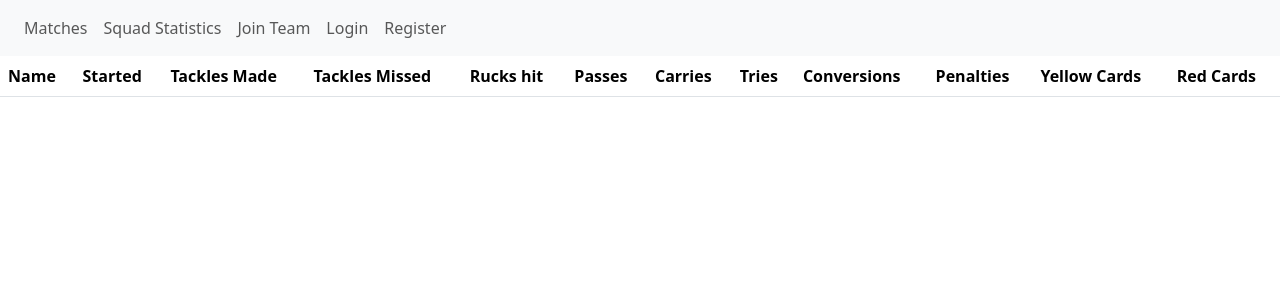
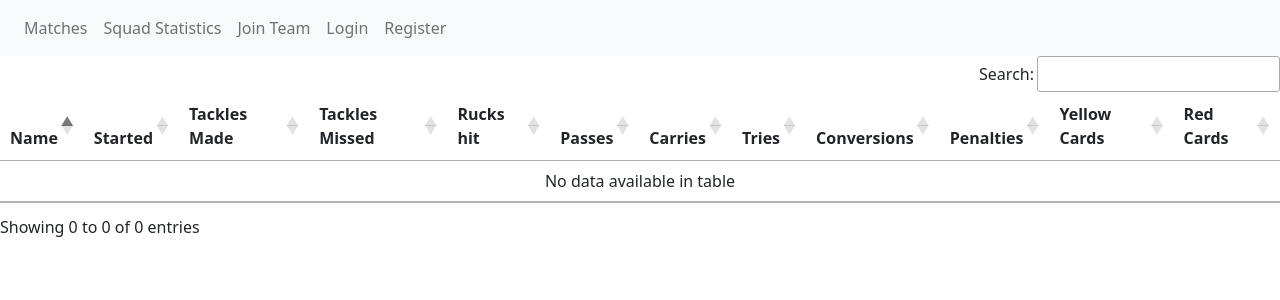
Before and after one commit to danielaldham/rugbystats, a Django app: page /match_stats/3/ in a window 1280 px wide. Shown: the top 300 px of the page. Run offline with Django 4.2, Linux system fonts and the light colour scheme; data comes from the database, SQL or seed files in the repository; lists and menus that the app fills with data are empty; some libraries are stand-ins or nearby versions.

Commit message:
added datatables to stats pages

```diff
--- a/rugbystats/stats/templates/base.html
+++ b/rugbystats/stats/templates/base.html
@@ -3,8 +3,17 @@
   <head>
     <meta charset="utf-8">
     <meta name="viewport" content="width=device-width, initial-scale=1">
+    <script src="https://code.jquery.com/jquery-3.6.0.min.js"></script>
     <title>Rugby Stats</title>
     <link href="https://cdn.jsdelivr.net/npm/bootstrap@5.3.0-alpha1/dist/css/bootstrap.min.css" rel="stylesheet" integrity="sha384-GLhlTQ8iRABdZLl6O3oVMWSktQOp6b7In1Zl3/Jr59b6EGGoI1aFkw7cmDA6j6gD" crossorigin="anonymous">
+    <link rel="stylesheet" type="text/css" href="https://cdn.datatables.net/1.13.1/css/jquery.dataTables.min.css">
+    <link rel="stylesheet" type="text/css" href="https://cdnjs.cloudflare.com/ajax/libs/twitter-bootstrap/5.2.0/css/bootstrap.min.css">
+    <script type="text/javascript" charset="utf8" src="https://cdn.datatables.net/1.13.1/js/jquery.dataTables.min.js"></script>
+    <script type="text/javascript" charset="utf8" src="https://cdn.datatables.net/1.13.1/js/dataTables.bootstrap5.min.js"></script>
+    <link rel="stylesheet" type="text/css" href="https://cdn.datatables.net/v/bs5/dt-1.10.22/datatables.min.css"/>
+    <script type="text/javascript" src="https://cdn.datatables.net/v/bs5/dt-1.10.22/datatables.min.js"></script>
+
+
   </head>
   <body>
 
--- a/rugbystats/stats/templates/player_statistics.html
+++ b/rugbystats/stats/templates/player_statistics.html
@@ -2,7 +2,9 @@
 
 {% block content %}
 
-<table class="table">
+
+
+<table class="table" id="player_statistics">
   <thead>
       <tr>
         <th>Name</th>
@@ -36,4 +38,16 @@
   </tr>
 {% endfor %}
 </table>
+
+<script>
+  $(document).ready( function () {
+      $('#player_statistics').DataTable({
+          "order": [[ 0, "asc" ]],
+          "paging": false,
+          "lengthChange": false,
+          "searching": true
+      });
+});
+</script>
+
 {% endblock %}
--- a/rugbystats/stats/views.py
+++ b/rugbystats/stats/views.py
@@ -3,7 +3,7 @@ from django.contrib.auth import authenticate, login, logout
 from django.contrib.auth.forms import UserCreationForm
 from django.contrib import messages
 from django.db.models import Q
-
+from django_filters.views import FilterView
 
 from django import forms
 
```
